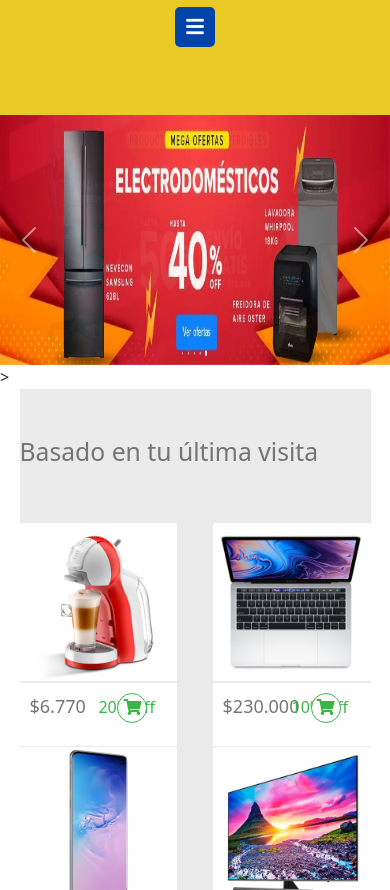
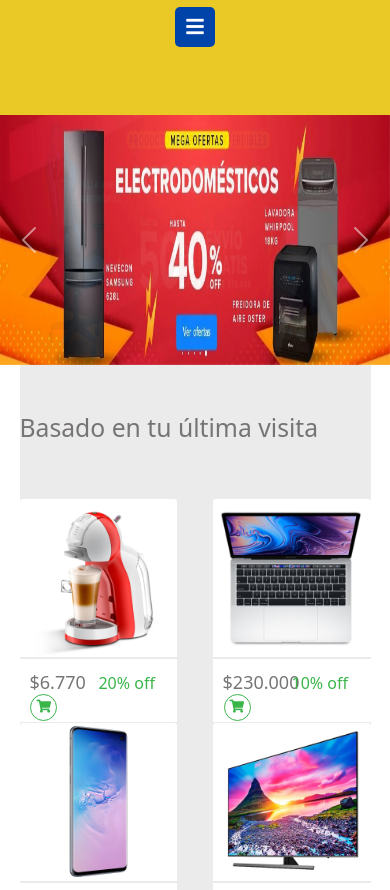
Before and after one commit to Saab20/pagina-web, a website: page views/home.html in a window 390 px wide. Shown: the part 185-1075 px from the top of the page. Drawn offline with nearby package versions, Linux system fonts and the light colour scheme; files that its build step writes are made by us from their sources; files whose address does not match are found by name.

Commit message:
Se adiciona nuevos documentos al proyecto

```diff
--- a/public/css/styles.css
+++ b/public/css/styles.css
@@ -275,3 +275,17 @@ main .productos .articulos:hover i{
     }
 
 }
+
+@media (max-width: 430px){
+    .articulos i{
+        position: absolute;
+        right: 120px;
+        top: 35px;
+        font-size: 13px;
+        padding: 5px;
+        width: 27px;
+        height: 27px;
+    }
+
+
+}
--- a/views/home.html
+++ b/views/home.html
@@ -66,7 +66,7 @@
           </button>
         </div>
 
-        ></div>
+        </div>
 
 
         <main>
```
